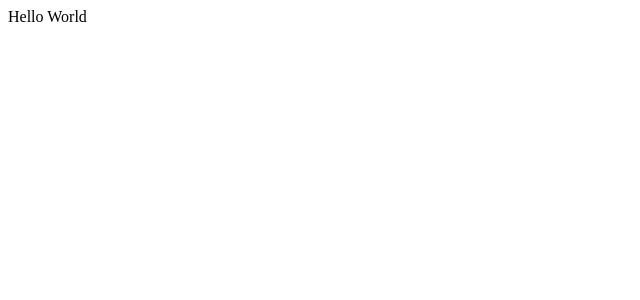
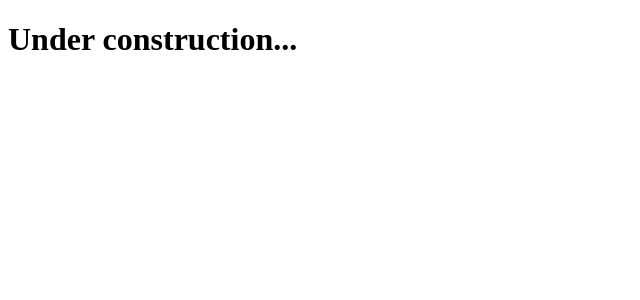
Before and after one commit to mitjans/vue-kinesis, a Vue app: page / in a window 1280 px wide. Shown: the top 300 px of the page, without its empty margins (0-640 px from the left). Built offline with nearby package versions, Linux system fonts and the light colour scheme.

Commit message:
chore: Add 'Under construction' title

```diff
--- a/src/App.vue
+++ b/src/App.vue
@@ -1,5 +1,5 @@
 <template>
-  <span>Hello World</span>
+  <h1>Under construction...</h1>
 </template>
 
 <script lang="ts">
```
